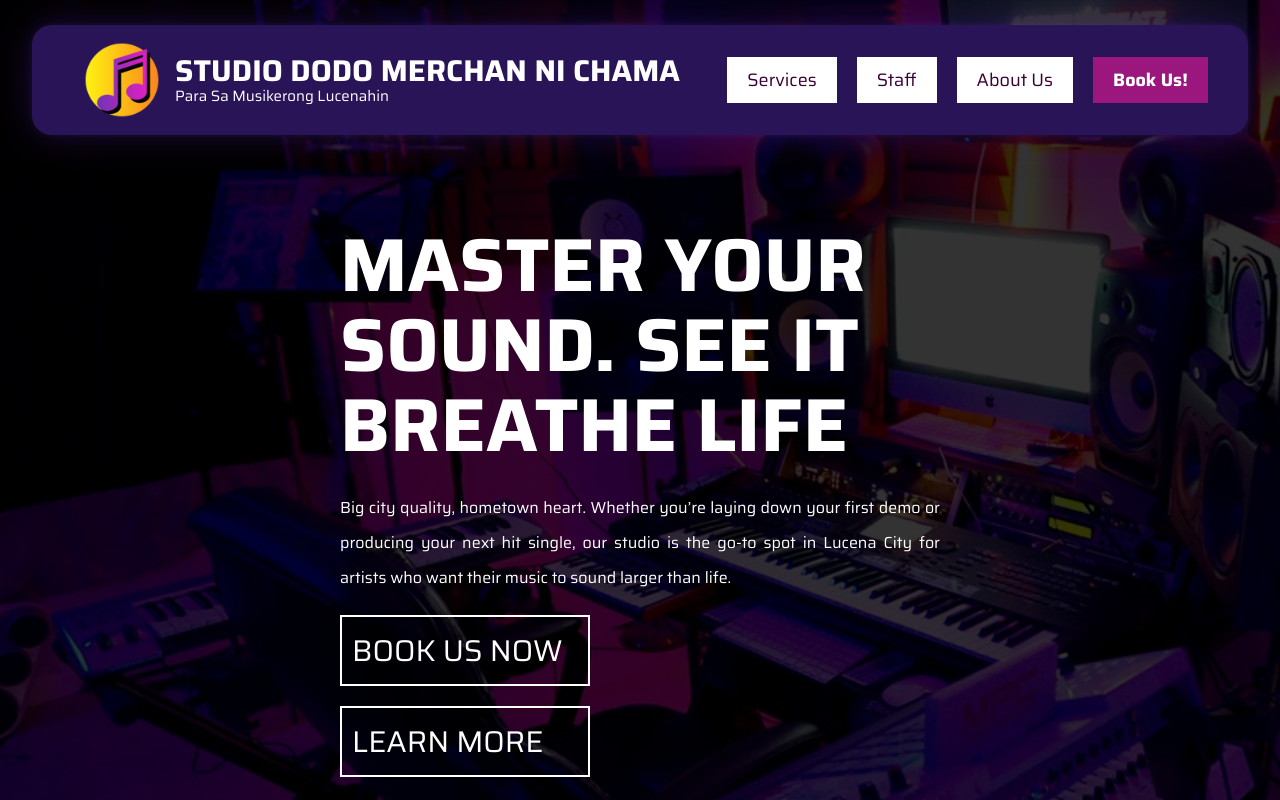
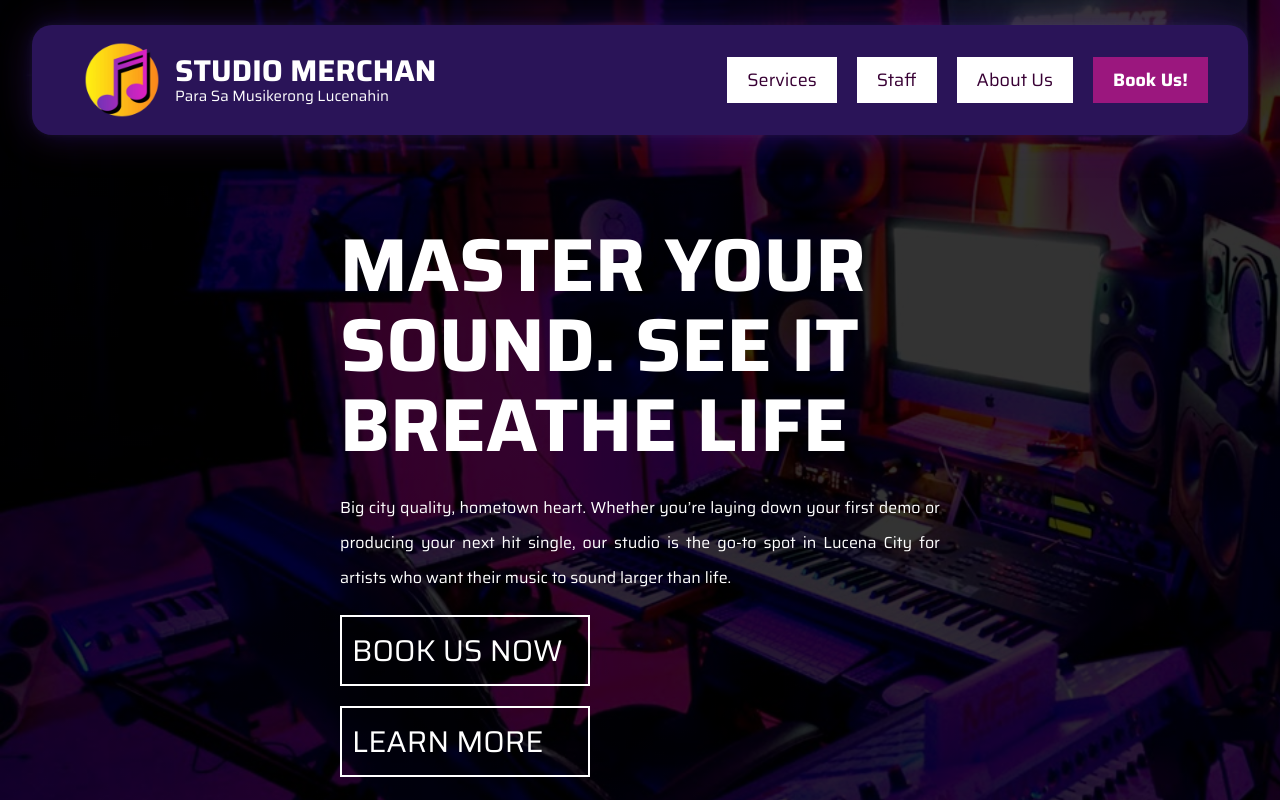
Before and after one commit to usep-f/studio-merchan-website-Umali-Tiama-, a plain HTML site: page index.html in a window 1280 px wide. Shown: the top 800 px of the page. Drawn offline with Linux system fonts and the light colour scheme.

Commit message:
renamed hero page h1

```diff
--- a/index.html
+++ b/index.html
@@ -22,7 +22,7 @@
             <div class="logowrapper">
                  <img src="assets\Music_logo-removebg-preview.png" alt="logo">
                  <div class="textlogo">
-                    <h1>STUDIO DODO MERCHAN NI CHAMA</h1>
+                    <h1>STUDIO MERCHAN</h1>
                     <h2>Para Sa Musikerong Lucenahin</h2>
                 </div>
             </div>
```
